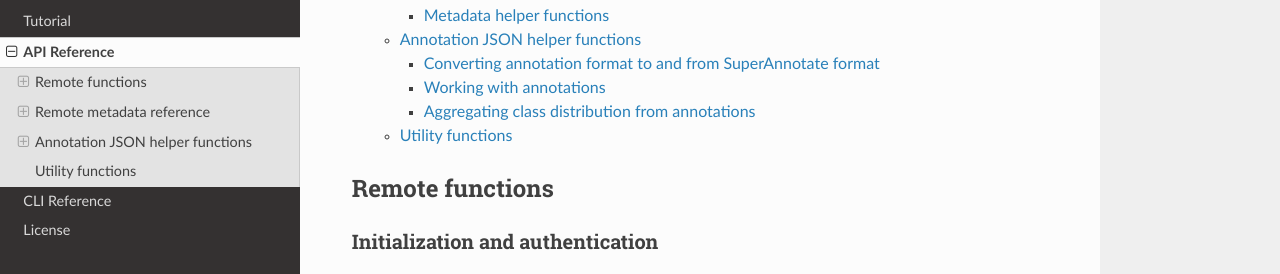
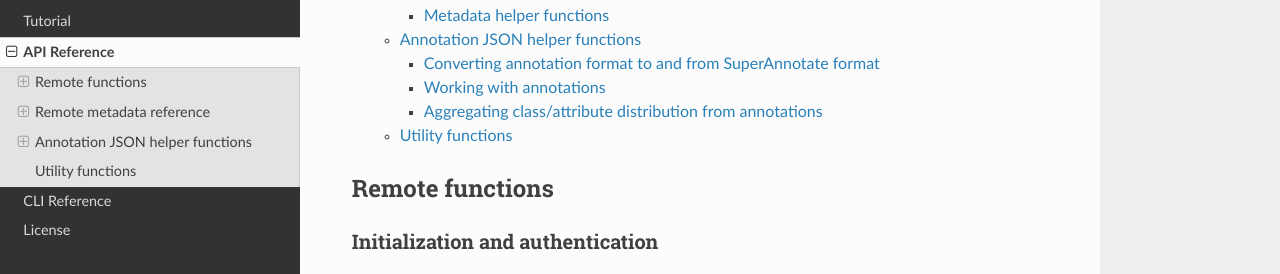
Before and after one commit to superannotateai/superannotate-python-sdk, a Sphinx documentation site: the page built from docs/source/superannotate.sdk.rst, in a window 1280 px wide and 900 px high, scrolled down 372 px, cut to the strip 156-430 px from the top of the window. Built offline with Sphinx 7.4.7 and the Read the Docs theme 2.0.0, drawn with Linux system fonts in a browser that asks for light colours; the version number is read from the project's files by our own code; some of the changed text lies outside the part shown.

```diff
--- a/docs/source/superannotate.sdk.rst
+++ b/docs/source/superannotate.sdk.rst
@@ -345,7 +346,7 @@ ________________________
 
 ----------
 
-Aggregating class distribution from annotations
+Aggregating class/attribute distribution from annotations
 _____________________________________________________________
 
 .. autofunction:: superannotate.class_distribution
```
Also changed, not shown: other parts of docs/source/superannotate.sdk.rst (+1 -0 lines).
